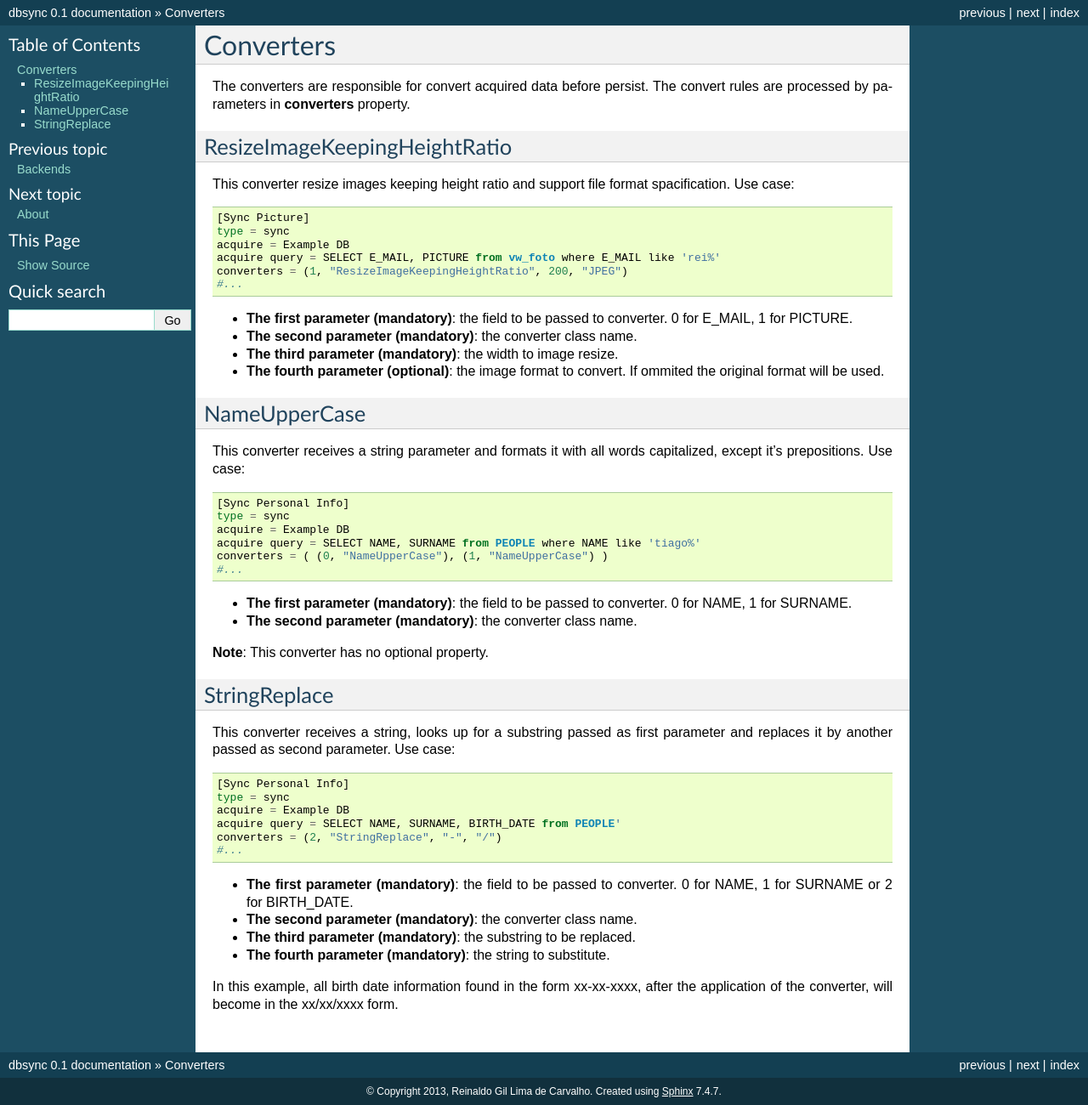
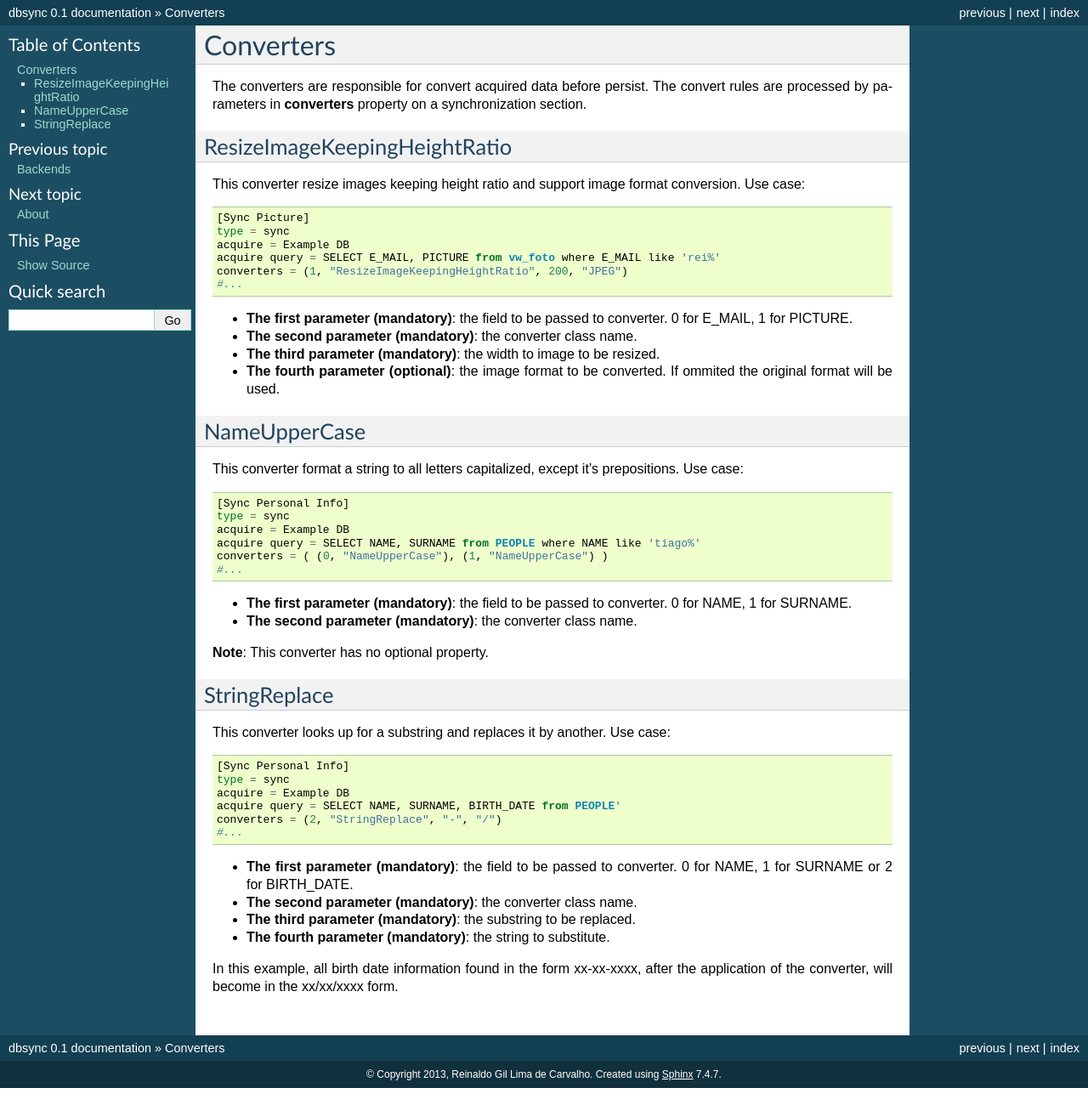
Before and after one commit to reinaldoc/dbsync, a Sphinx documentation site: the page built from docs/47_converters.rst, in a window 1280 px wide. Shown: the whole page at 85% size. Built offline with Sphinx 7.4.7, drawn with Linux system fonts in a browser that asks for light colours.

Commit message:
update converters documentation

```diff
--- a/docs/47_converters.rst
+++ b/docs/47_converters.rst
@@ -4,13 +4,14 @@ Converters
 **********
 
 The converters are responsible for convert acquired data before persist. The
-convert rules are processed by parameters in **converters** property.
+convert rules are processed by parameters in **converters** property on a
+synchronization section.
 
 ResizeImageKeepingHeightRatio
 =============================
 
-This converter resize images keeping height ratio and support file format
-spacification. Use case: ::
+This converter resize images keeping height ratio and support image format
+conversion. Use case: ::
 
     [Sync Picture]
     type = sync
@@ -24,15 +25,15 @@ spacification. Use case: ::
 
 * **The second parameter (mandatory)**: the converter class name.
 
-* **The third parameter (mandatory)**: the width to image resize.
+* **The third parameter (mandatory)**: the width to image to be resized.
 
-* **The fourth parameter (optional)**: the image format to convert. If ommited the original format will be used.
+* **The fourth parameter (optional)**: the image format to be converted. If ommited the original format will be used.
 
 NameUpperCase
 =============
 
-This converter receives a string parameter and formats it with all words
-capitalized, except it's prepositions. Use case: ::
+This converter format a string to all letters capitalized, except it's
+prepositions. Use case: ::
 
     [Sync Personal Info]
     type = sync
@@ -50,8 +51,7 @@ capitalized, except it's prepositions. Use case: ::
 StringReplace
 =============
 
-This converter receives a string, looks up for a substring passed as first
-parameter and replaces it by another passed as second parameter. Use case: ::
+This converter looks up for a substring and replaces it by another. Use case: ::
 
     [Sync Personal Info]
     type = sync
@@ -68,5 +68,5 @@ parameter and replaces it by another passed as second parameter. Use case: ::
 
 * **The fourth parameter (mandatory)**: the string to substitute.
 
-In this example, all birth date information found in the form xx-xx-xxxx, after the
-application of the converter, will become in the xx/xx/xxxx form.
+In this example, all birth date information found in the form xx-xx-xxxx,
+after the application of the converter, will become in the xx/xx/xxxx form.
```
